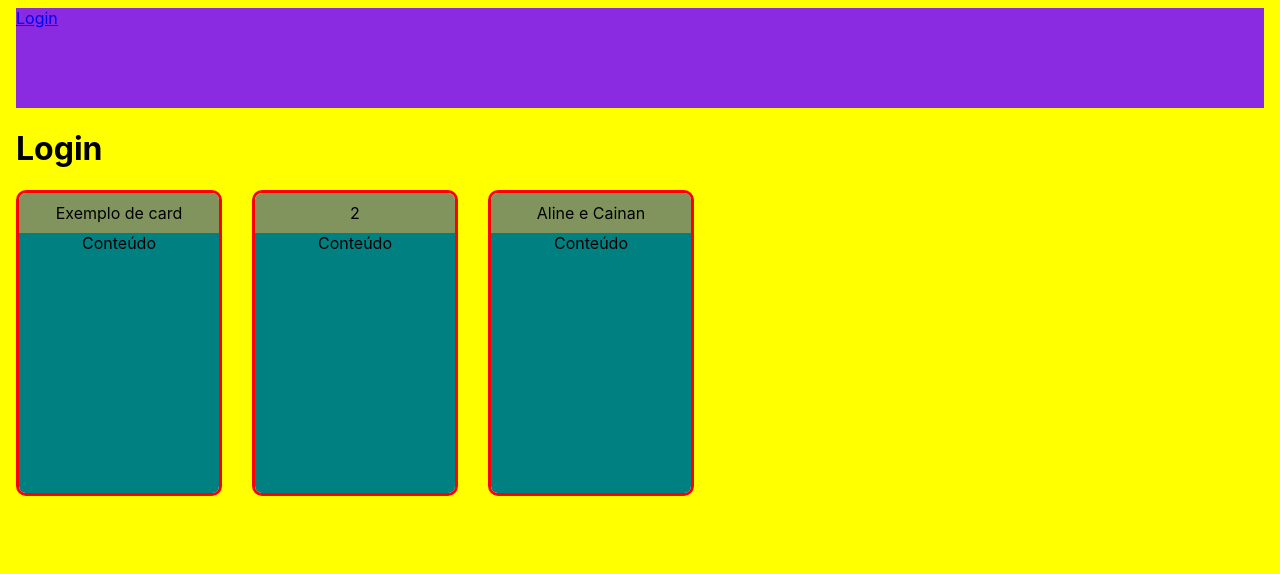
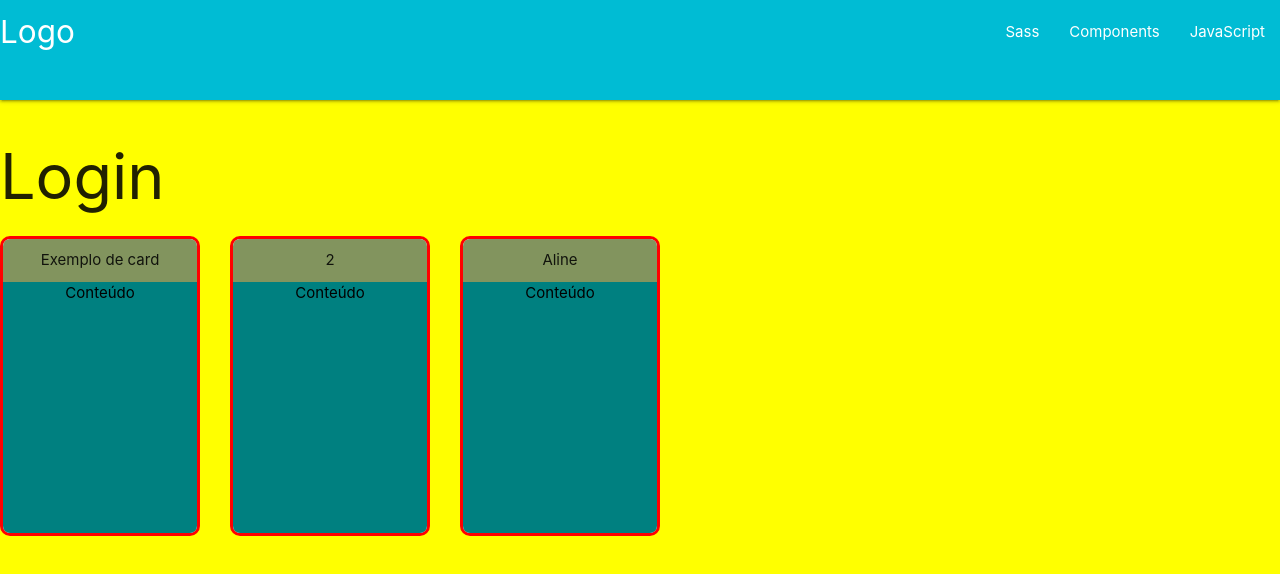
Before and after one commit to alinediani/react, a React (Create React App) app in the folder card/: page / in a window 1280 px wide. Shown: the top 574 px of the page. Built offline with nearby package versions, Linux system fonts and the light colour scheme.

Commit message:
adição materialize

```diff
--- a/card/public/index.html
+++ b/card/public/index.html
@@ -9,6 +9,12 @@
       name="description"
       content="Web site created using create-react-app"
     />
+    <link href="https://fonts.googleapis.com/icon?family=Material+Icons" rel="stylesheet">
+    <!-- Compiled and minified CSS -->
+    <link rel="stylesheet" href="https://cdnjs.cloudflare.com/ajax/libs/materialize/1.0.0/css/materialize.min.css">
+
+    <!-- Compiled and minified JavaScript -->
+    <script src="https://cdnjs.cloudflare.com/ajax/libs/materialize/1.0.0/js/materialize.min.js"></script>
     <link rel="apple-touch-icon" href="%PUBLIC_URL%/logo192.png" />
     <!--
       manifest.json provides metadata used when your web app is installed on a
--- a/card/src/App.jsx
+++ b/card/src/App.jsx
@@ -12,7 +12,7 @@ export default()=>(
        <div className='a'>
         <Card titulo="Exemplo de card"></Card>
         <Card titulo='2'></Card>
-        <Card titulo='Aline e Cainan'></Card>
+        <Card titulo='Aline'></Card>
         </div>
         </div>
 
--- a/card/src/componentes/navbar.jsx
+++ b/card/src/componentes/navbar.jsx
@@ -3,7 +3,14 @@ import './card.css'
 export default props2=>{
     return(
         <nav>
-            <a href="#">Login</a>
-        </nav>
+        <div class="nav-wrapper cyan">
+          <a href="#" class="brand-logo">Logo</a>
+          <ul id="nav-mobile" class="right hide-on-med-and-down">
+            <li><a href="sass.html">Sass</a></li>
+            <li><a href="badges.html">Components</a></li>
+            <li><a href="collapsible.html">JavaScript</a></li>
+          </ul>
+        </div>
+      </nav>
     )
 }
```
Also changed, not shown: card/package.json (+10 -4 lines), 1 other file (tests, documents, lock files or other folders).
